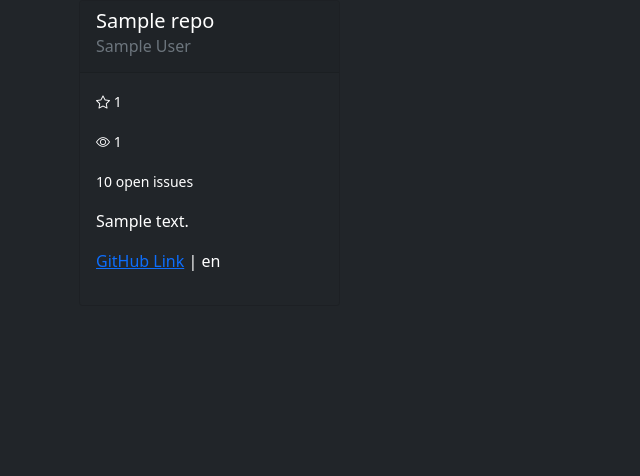
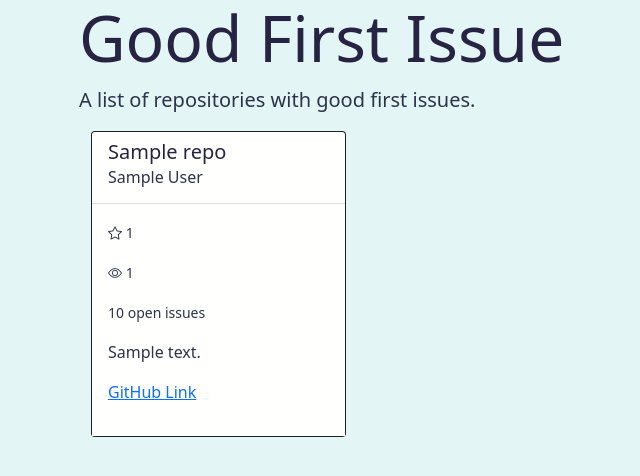
Before and after one commit to jessemazzie/good-first-issue, a Flask app: template good-first-issue/templates/index.html in a window 1280 px wide. Shown: the top 476 px of the page, without its empty margins (3-643 px from the left). Run offline with Flask 3, Linux system fonts and the light colour scheme; the template is opened without the code that fills it: most values are stand-ins (such as "Sample title", 1, 10 or a date in 2020).

Commit message:
added theming, error handling for missing token

```diff
--- a/good-first-issue/app.py
+++ b/good-first-issue/app.py
@@ -9,10 +9,14 @@
 
 def get_access_token():
     """Get the access token from the environment variable or from the .token file"""
-    if os.environ.get("GITHUB_ACCESS_TOKEN"):
-        return os.environ.get("GITHUB_ACCESS_TOKEN")
-    with open("./.token") as f:
-        return f.read()
+    try:
+        if os.environ.get("GITHUB_ACCESS_TOKEN"):
+            return os.environ.get("GITHUB_ACCESS_TOKEN")
+        with open("./.token") as f:
+            return f.read()
+    except FileNotFoundError:
+        logging.error("Token file not found")
+        raise FileNotFoundError("Token file not found")
 
 
 def generate_language_list():
@@ -38,9 +42,9 @@
     return query
 
 
-def search_github_repositories(access_token):
+def search_github_repositories(access_token, language=None):
     """Search for repositories with good first issues"""
-    github_search_query = build_search_query()
+    github_search_query = build_search_query(language)
     github_api_version = "2022-11-28"
     url = f"https://api.github.com/search/repositories?q={github_search_query}"
     headers = {
@@ -67,15 +71,16 @@
 
 
 @app.route("/")
-def index():
-    viable_repositories = search_github_repositories(access_token)
+@app.route("/<language>")
+def index(language: str = None):
+    viable_repositories = search_github_repositories(access_token, language)
 
     for repo in viable_repositories:
         logging.info(f"Repo name: {repo['name']}")
         logging.info(f"Issue count: {repo['open_issues_count']}")
         logging.info(f"Repository url: {repo['html_url']}")
 
-    return render_template("index.html", repositories=viable_repositories)
+    return render_template("index.html", repositories=viable_repositories, language=language)
 
 
 if __name__ == "__main__":
--- /dev/null
+++ b/good-first-issue/static/styles.css
@@ -0,0 +1,23 @@
+body {
+    background-color: #e3f6f5 !important;
+}
+
+.card-header {
+    background-color: #fffffe !important;
+}
+
+.card-body {
+    background-color: #fffffe !important;
+}
+
+.card-text {
+    color: #2d334a !important;
+}
+
+.headline-text {
+    color: #272343 !important;
+}
+
+.subheadline-text {
+    color: #2d334a !important;
+}
--- a/good-first-issue/templates/index.html
+++ b/good-first-issue/templates/index.html
@@ -4,18 +4,26 @@
     <head>
         <link href="https://cdn.jsdelivr.net/npm/bootstrap@5.0.2/dist/css/bootstrap.min.css" rel="stylesheet" integrity="sha384-EVSTQN3/azprG1Anm3QDgpJLIm9Nao0Yz1ztcQTwFspd3yD65VohhpuuCOmLASjC" crossorigin="anonymous">
         <link rel="stylesheet" href="https://cdn.jsdelivr.net/npm/bootstrap-icons@1.11.3/font/bootstrap-icons.min.css">
+        <link rel="stylesheet" href="{{ url_for('static', filename='styles.css') }}">
         <meta charset="utf-8">
         <meta name="viewport" content="width=device-width, initial-scale=1">
     </head>
-    <body class="text-white bg-dark">
+    <body class="text-white">
+        <div class="container">
+            <div class="row row-cols-2">
+                <div class="col">
+                    <h1 class="display-3 headline-text">Good First Issue</h1>
+                    <p class="lead subheadline-text">A list of repositories with good first issues.</p>
+                </div>
+            </div>
         <div class="container">
         <div class="row row-cols-4">
         {% for repo in  repositories%}
             <div class="col">
                 <div class="card bg-dark mb-3">
                     <div class="card-header">
-                        <h5 class="card-title">{{ repo.name }}</h5>
-                        <h6 class="card-subtitle mb-2 text-muted">{{ repo.full_name }}</h6>
+                        <h5 class="card-title headline-text">{{ repo.name }}</h5>
+                        <h6 class="card-subtitle mb-2 subheadline-text">{{ repo.full_name }}</h6>
                     </div>
                     <div class="card-body">
                         <p class="card-text text-white"><small class="text-body-secondary"><i class="bi bi-star"></i> {{ "{:,}".format(repo.stargazers_count) }}</small></p>
```
